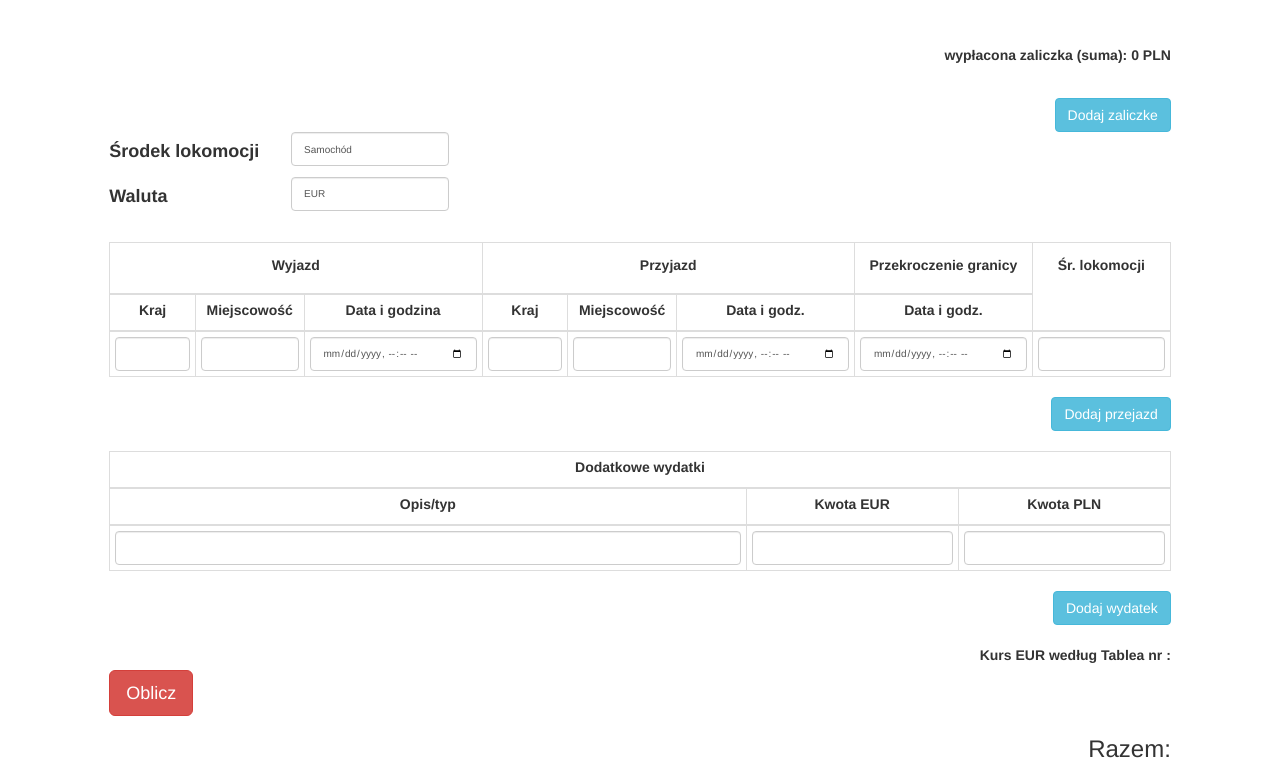
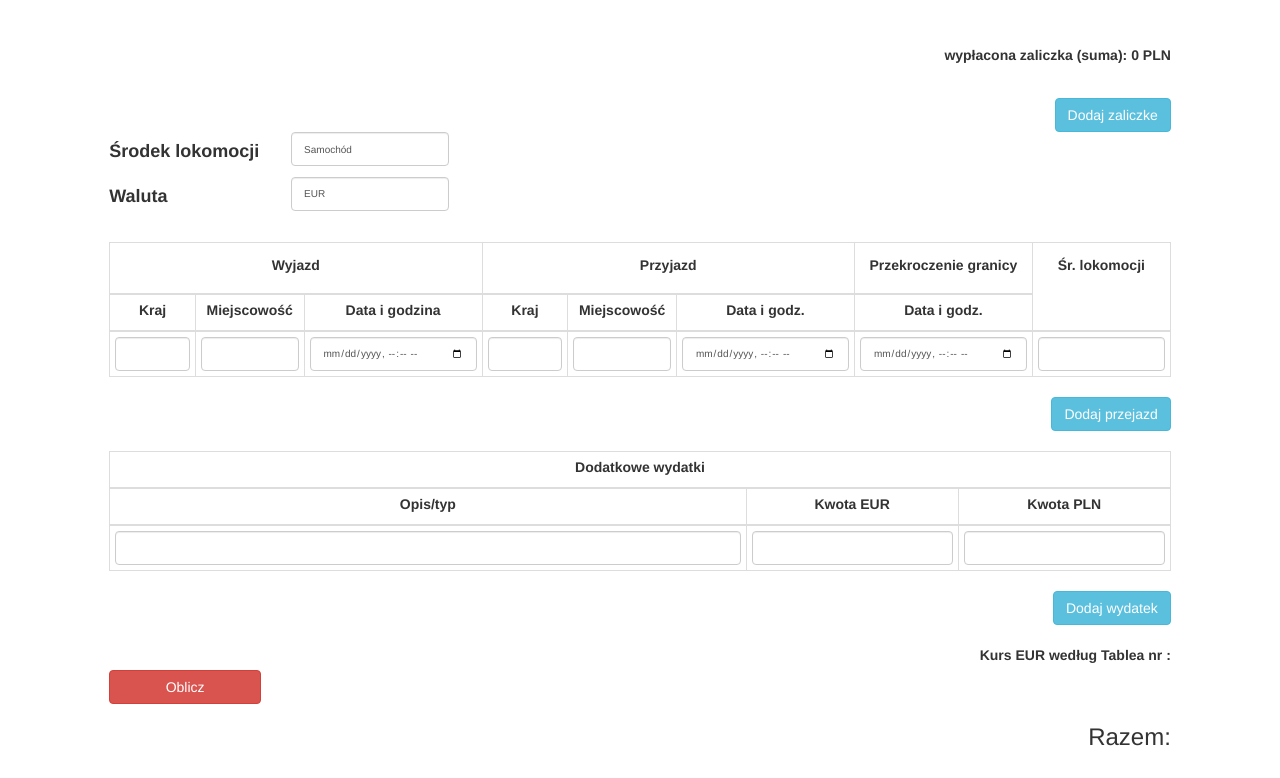
Before and after one commit to plkarmic/Delegacje, a React (Create React App) app in the folder frontend/gui-delegacje/: page / in a window 1280 px wide. Shown: the part 681-1459 px from the top of the page. Built offline with nearby package versions, Linux system fonts and the light colour scheme; no server answers.

Commit message:
CSS btn layout

```diff
--- a/frontend/gui-delegacje/src/Form.js
+++ b/frontend/gui-delegacje/src/Form.js
@@ -336,7 +336,7 @@ render() {
 
         <div className="row">
           <div className="col-lg-2">
-            <input type="submit" value="Oblicz" className="btn btn-danger btn-lg"/>
+            <input type="submit" value="Oblicz" className="btn btn-danger btn-block"/>
           </div>
           <div className="col-lg-8">
             {/* <button onClick={this.addTrip} className="btn btn-info">Dodaj nowy wiersz</button> */}
```
